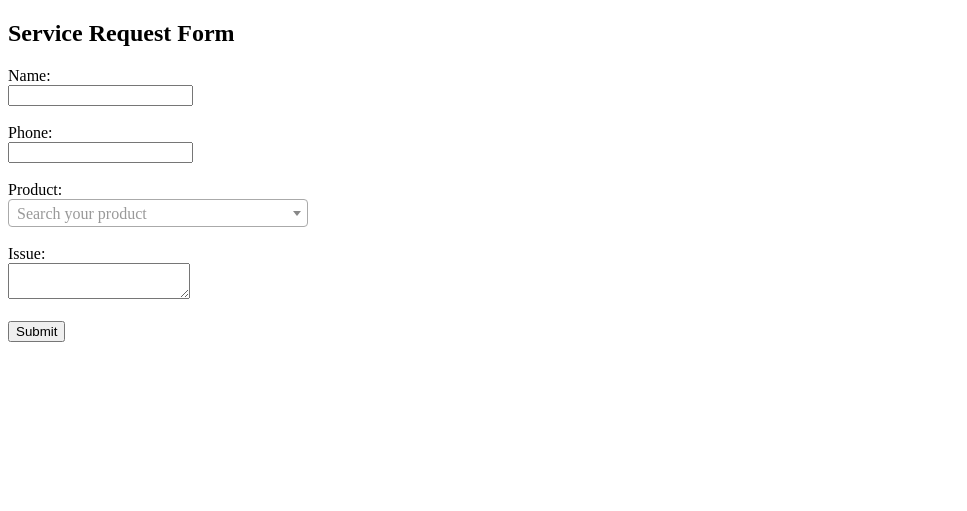
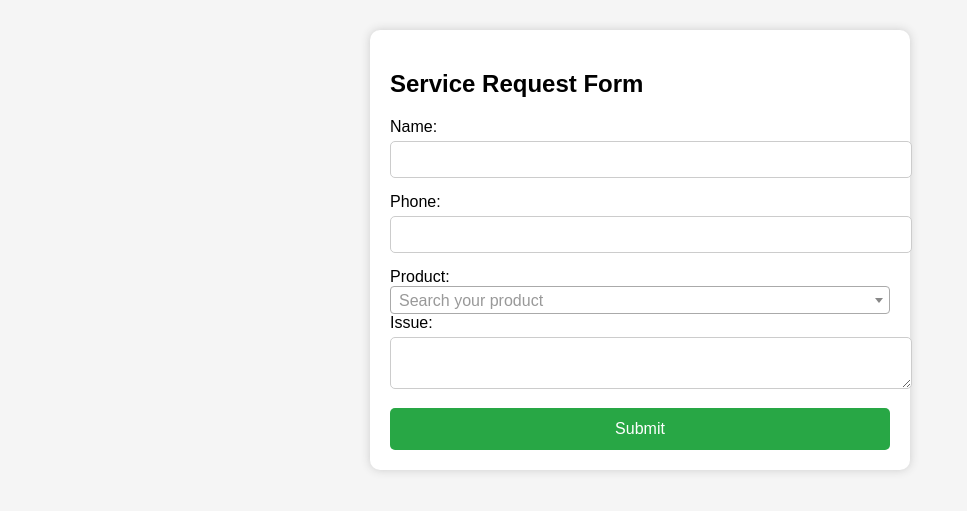
Before and after one commit to sudhakar96536-droid/service-center-app, a Flask app: page / in a window 1280 px wide. Shown: the top 511 px of the page, without its empty margins (0-967 px from the left). Run offline with Flask 3, Linux system fonts and the light colour scheme.

Commit message:
Update form.html

```diff
--- a/templates/form.html
+++ b/templates/form.html
@@ -3,49 +3,102 @@
 <head>
     <title>Service Request</title>
 
+    <!-- Mobile responsive -->
+    <meta name="viewport" content="width=device-width, initial-scale=1">
+
     <!-- Select2 CSS -->
     <link href="https://cdn.jsdelivr.net/npm/select2@4.0.13/dist/css/select2.min.css" rel="stylesheet" />
+
+    <style>
+        body {
+            font-family: Arial;
+            background: #f5f5f5;
+        }
+
+        .container {
+            max-width: 500px;
+            margin: auto;
+            background: white;
+            padding: 20px;
+            margin-top: 30px;
+            border-radius: 10px;
+            box-shadow: 0px 0px 10px #ccc;
+        }
+
+        input, textarea, select {
+            width: 100%;
+            padding: 10px;
+            margin-top: 5px;
+            margin-bottom: 15px;
+            border-radius: 5px;
+            border: 1px solid #ccc;
+        }
+
+        button {
+            width: 100%;
+            padding: 12px;
+            background: #28a745;
+            color: white;
+            border: none;
+            border-radius: 5px;
+            font-size: 16px;
+        }
+
+        button:hover {
+            background: #218838;
+        }
+    </style>
 </head>
 
 <body>
 
+<div class="container">
     <h2>Service Request Form</h2>
 
     <form action="/submit" method="POST">
 
         <!-- Name -->
-    <label>Name:</label><br>
-    <input type="text" name="name" required><br><br>
+        <label>Name:</label>
+        <input type="text" name="name" class="upper" required>
 
         <!-- Phone -->
-    <label>Phone:</label><br>
-    <input type="text" name="phone" required><br><br>
+        <label>Phone:</label>
+        <input type="text" name="phone" required>
 
-    <!-- Product (Searchable) -->
-    <label>Product:</label><br>
-    <select name="product" id="product" style="width:300px" required>
+        <!-- Product -->
+        <label>Product:</label>
+        <select name="product" id="product" required>
             <option value="">Search Product</option>
             {% for p in products %}
                 <option value="{{p}}">{{p}}</option>
             {% endfor %}
-    </select><br><br>
+        </select>
 
         <!-- Issue -->
-    <label>Issue:</label><br>
-    <textarea name="issue" required></textarea><br><br>
+        <label>Issue:</label>
+        <textarea name="issue" class="upper" required></textarea>
 
         <button type="submit">Submit</button>
 
     </form>
+</div>
 
 <!-- JS -->
 <script src="https://code.jquery.com/jquery-3.6.0.min.js"></script>
 <script src="https://cdn.jsdelivr.net/npm/select2@4.0.13/dist/js/select2.min.js"></script>
 
 <script>
+    // Select2 dropdown
     $('#product').select2({
-        placeholder: "Search your product",
-        allowClear: true
+        width: '100%',
+        placeholder: "Search your product"
+    });
+
+    // Auto uppercase
+    document.querySelectorAll('.upper').forEach(el => {
+        el.addEventListener('input', function() {
+            this.value = this.value.toUpperCase();
+        });
     });
 </script>
 
```
Lines whose indentation alone changed are shown as unchanged.
